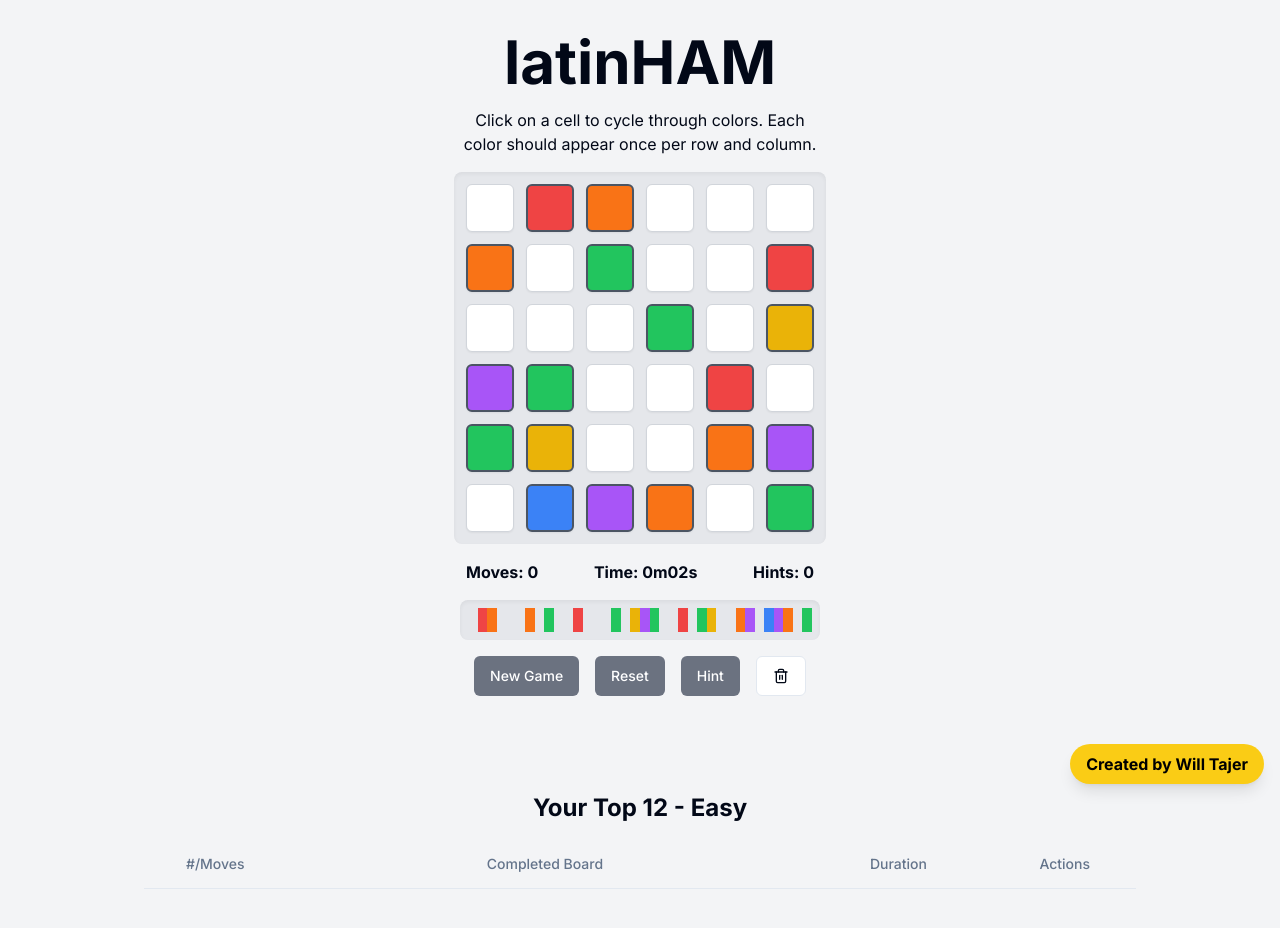
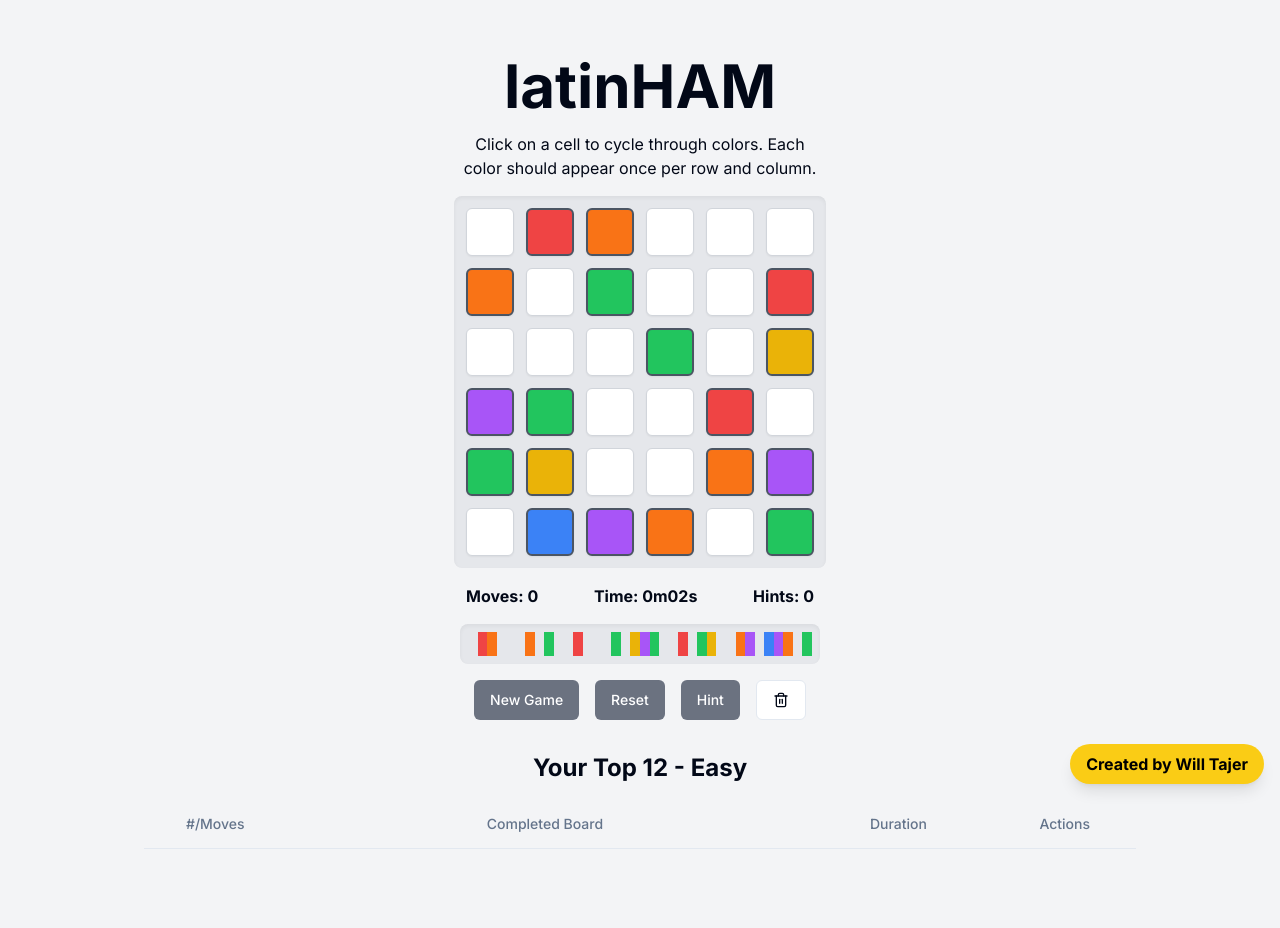
Before and after one commit to willtajer/latinHAM, a Next.js app: page / in a window 1280 px wide. Both pictures are taken after a click on the button "Easy". Shown: the top 928 px of the page. Built offline with nearby package versions, Linux system fonts and the light colour scheme.

Commit message:
fixed, adjusteting margins

```diff
--- a/components/LatinHamGame.tsx
+++ b/components/LatinHamGame.tsx
@@ -556,14 +556,14 @@
   }
 
   return (
-    <div className="flex flex-col items-center justify-center min-h-screen bg-gray-100 py-8">
+    <div className="flex flex-col items-center justify-center min-h-screen bg-gray-100 py-6">
       {showConfetti && (
         <div className="fixed inset-0 z-40 pointer-events-none">
           <Confetti width={window.innerWidth} height={window.innerHeight} recycle={false} />
         </div>
       )}
       <div className="w-[calc(6*3rem+6*0.75rem)] mb-4">
-        <h1 className="text-6xl font-bold mb-2 text-center">latinHAM</h1>
+        <h1 className="text-6xl font-bold mt-8 mb-2 text-center">latinHAM</h1>
         <p className="text-center mt-4">
           {gameState === 'viewing'
             ? "Viewing a completed puzzle from the leaderboard."
@@ -652,7 +652,7 @@
           </>
         )}
       </div>
-      <div className="mt-24 w-full max-w-xxl">
+      <div className="mt-8 w-full max-w-xxl">
         <Leaderboard
           entries={leaderboard[difficulty]}
           difficulty={difficulty}
```
